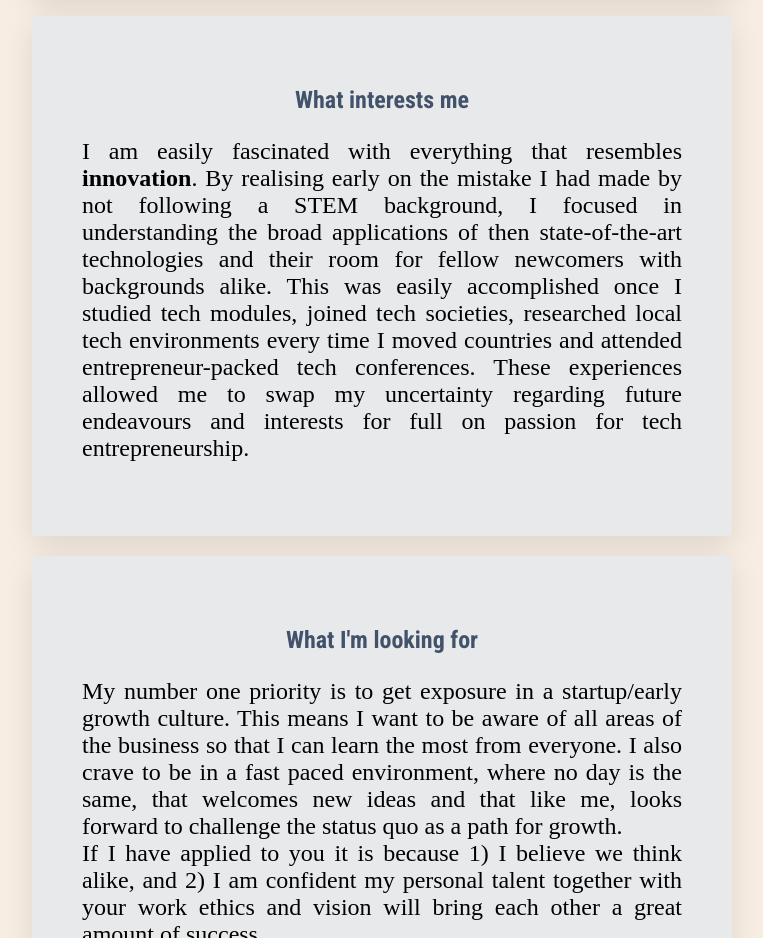
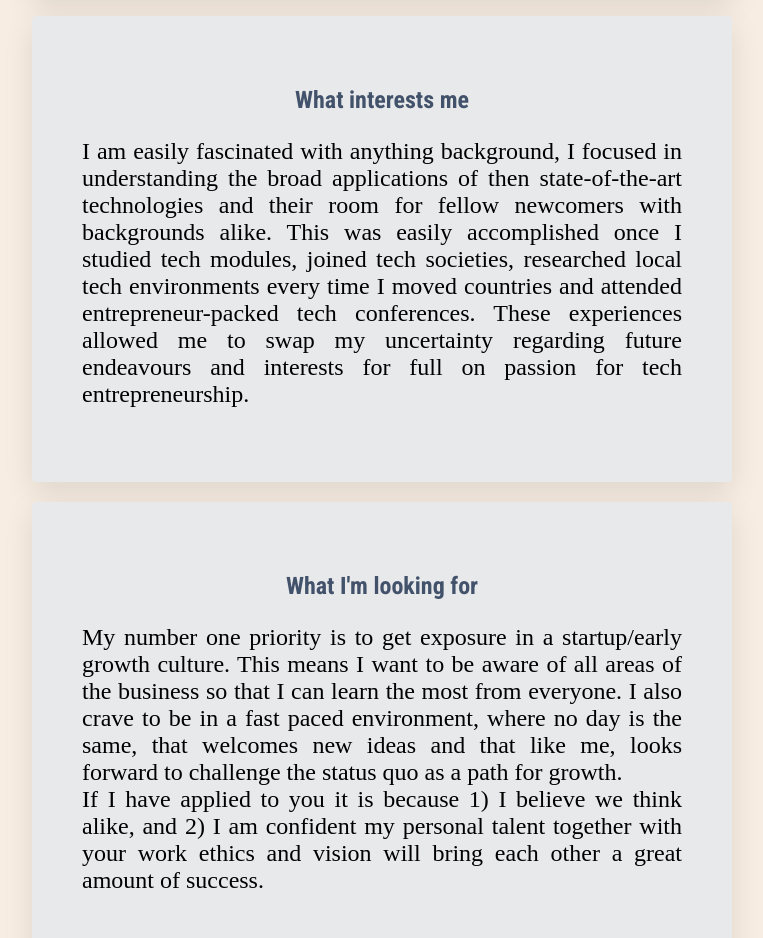
Before and after one commit to luislarnaut/luislarnaut.github.io, a plain HTML site: page index.html in a window 1280 px wide. Shown: the part 980-1918 px from the top of the page, without its empty margins (258-1021 px from the left). Drawn offline with Linux system fonts and the light colour scheme; a web font is replaced by a local one.

Commit message:
Update index.html

```diff
--- a/index.html
+++ b/index.html
@@ -31,7 +31,7 @@
 		<div class="card-white">
 			<h2>What interests me</h2>
 			<p>
-				I am easily fascinated with everything that resembles <strong> innovation</strong>. By realising early on the mistake I had made by not following a STEM background, I focused in understanding the broad applications of then state-of-the-art technologies and their room for fellow newcomers with backgrounds alike. This was easily accomplished once I studied tech modules, joined tech societies, researched local tech environments every time I moved countries and attended entrepreneur-packed tech conferences. These experiences allowed me to swap my uncertainty regarding future endeavours and interests for full on passion for tech entrepreneurship.
+				I am easily fascinated with anything background, I focused in understanding the broad applications of then state-of-the-art technologies and their room for fellow newcomers with backgrounds alike. This was easily accomplished once I studied tech modules, joined tech societies, researched local tech environments every time I moved countries and attended entrepreneur-packed tech conferences. These experiences allowed me to swap my uncertainty regarding future endeavours and interests for full on passion for tech entrepreneurship.
 			</p>
 		</div>
 		<div class="card-white">
```
